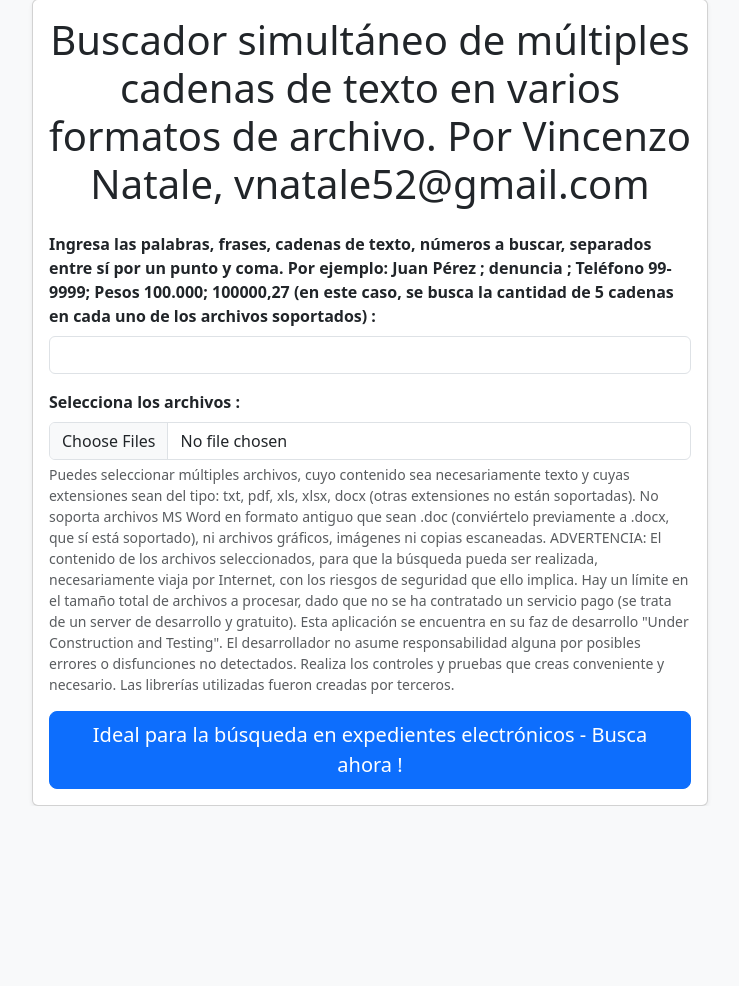
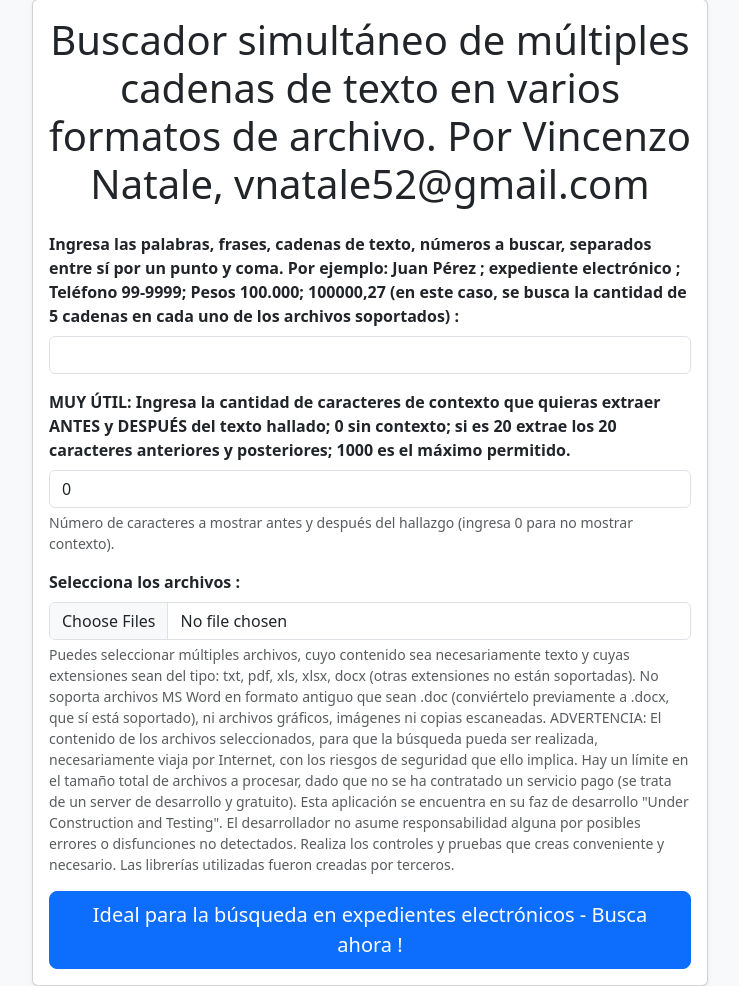
Before and after one commit to vnatale52/Find_Strings_in_Files, a Flask app: page / in a window 1280 px wide. Shown: the part 135-1121 px from the top of the page, without its empty margins (270-1009 px from the left). Before the commit the page ends 941 px from the top, so only its background shows below. Run offline with Flask 3, Linux system fonts and the light colour scheme.

Commit message:
Add files via upload
Búsqueda contextual

```diff
--- a/templates/index.html
+++ b/templates/index.html
@@ -1,7 +1,7 @@
 <!doctype html>
 <html lang="es">
 <head>
-    <meta charset="utf-g">
+    <meta charset="utf-8">
     <meta name="viewport" content="width=device-width, initial-scale=1">
     <title>Buscador de Texto en Archivos</title>
     <link href="https://cdn.jsdelivr.net/npm/bootstrap@5.3.2/dist/css/bootstrap.min.css" rel="stylesheet">
@@ -33,9 +33,18 @@
 
                 <form action="/buscar" method="post" enctype="multipart/form-data">
                     <div class="mb-3">
-                        <label for="search_strings" class="form-label"><strong>Ingresa las palabras, frases, cadenas de texto, números a buscar, separados entre sí por un punto y coma. Por ejemplo:   Juan Pérez ;  denuncia ; Teléfono 99-9999;  Pesos 100.000;  100000,27  (en este caso, se busca la cantidad de 5 cadenas en cada uno de los archivos soportados) : </strong></label>
+                        <label for="search_strings" class="form-label"><strong>Ingresa las palabras, frases, cadenas de texto, números a buscar, separados entre sí por un punto y coma. Por ejemplo:   Juan Pérez ;  expediente electrónico  ; Teléfono 99-9999;  Pesos 100.000;  100000,27  (en este caso, se busca la cantidad de 5 cadenas en cada uno de los archivos soportados) : </strong></label>
                         <input type="text" class="form-control" id="search_strings" name="search_strings" required>
                     </div>
+
+                    <!-- ================= LA LÍNEA CORRECTA ESTÁ AQUÍ ================= -->
+                    <div class="mb-3">
+                        <label for="context_chars" class="form-label"><strong>MUY ÚTIL:  Ingresa la cantidad de caracteres de contexto que quieras extraer ANTES y DESPUÉS del texto hallado; 0 sin contexto; si es 20 extrae los 20 caracteres anteriores y posteriores; 1000 es el máximo permitido.</strong></label>
+                        <input type="number" class="form-control" id="context_chars" name="context_chars" value="0" min="0" max="1000">
+                        <div class="form-text">Número de caracteres a mostrar antes y después del hallazgo (ingresa 0 para no mostrar contexto).</div>
+                    </div>
+                    <!-- ============================================================= -->
+
                     <div class="mb-3">
                         <label for="files" class="form-label"><strong>Selecciona los archivos : </strong></label>
                         <input class="form-control" type="file" id="files" name="files" multiple required>
```
